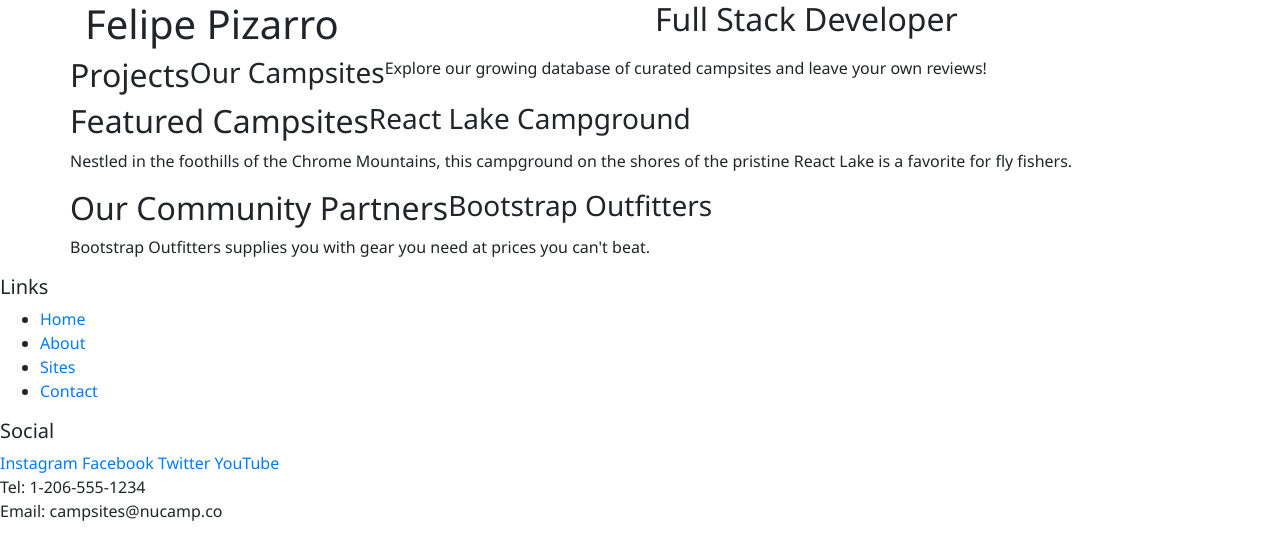
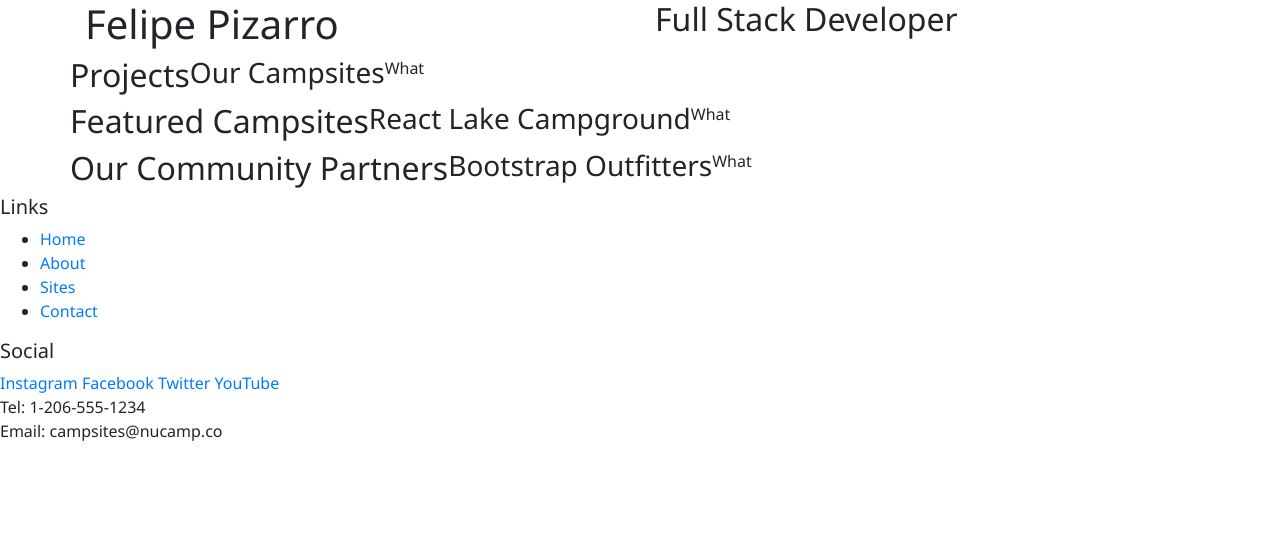
Before and after one commit to felipepizarro1/myWebsitePortfolio, a website: page index.html in a window 1280 px wide. Drawn offline with nearby package versions, Linux system fonts and the light colour scheme.

Commit message:
shortHtml

```diff
--- a/index.html
+++ b/index.html
@@ -30,19 +30,19 @@
         <div class="row">
             <h2>Projects</h2>
             <h3>Our Campsites</h3>
-            <p>Explore our growing database of curated campsites and leave your own reviews!</p>
+            <p>What</p>
         </div>
 
         <div class="row">
             <h2>Featured Campsites</h2>
             <h3>React Lake Campground</h3>
-            <p>Nestled in the foothills of the Chrome Mountains, this campground on the shores of the pristine React Lake is a favorite for fly fishers.</p>
+            <p>What</p>
         </div>
 
         <div class="row">
             <h2>Our Community Partners</h2>
             <h3>Bootstrap Outfitters</h3>
-            <p>Bootstrap Outfitters supplies you with gear you need at prices you can't beat.</p>
+            <p>What</p>
         </div>
     </div>
 
```
